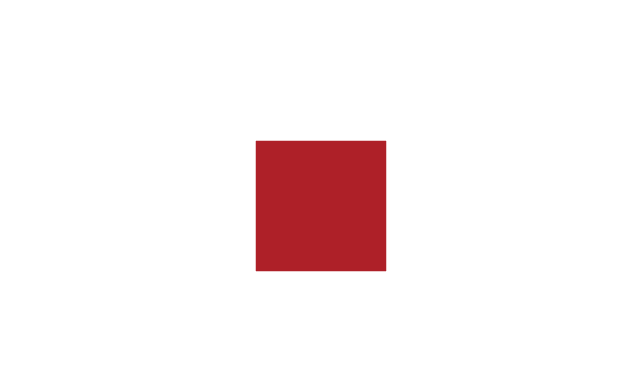
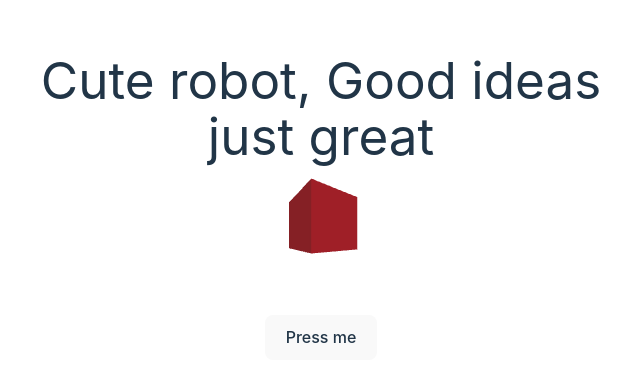
Before and after one commit to llo7d/robot-landingpage, a React (Vite) app: page / in a window 1280 px wide. Shown: the part 194-576 px from the top of the page, without its empty margins (319-959 px from the left). Built offline with nearby package versions, Linux system fonts and the light colour scheme.

Commit message:
Adjusted milestone 2

```diff
--- a/src/App.jsx
+++ b/src/App.jsx
@@ -6,15 +6,23 @@ import { OrbitControls } from '@react-three/drei';
 function App() {
   return (
     <>
-      <Canvas>
-        <OrbitControls />
+      <h1 className="text-3xl">Cute robot, Good ideas</h1>
+      <h1 className="text-3xl">just great</h1>
+      <div className="flex flex-col items-center justify-center">
+        <Canvas className="self-center">
           <ambientLight intensity={0.1} />
           <directionalLight color="red" position={[0, 0, 5]} />
-        <mesh scale={(8, 8, 4)}>
+          <mesh
+            scale={(2.5, 2.5, 2.5)}
+            position={[0, 0.8, 0]}
+            rotation={[0, 0.6, 0]}
+          >
             <boxGeometry />
             <meshStandardMaterial />
           </mesh>
         </Canvas>
+        <button className="mt-[-40%] text-2xl">Press me</button>
+      </div>
     </>
   );
 }
```
Lines whose indentation alone changed are shown as unchanged.
